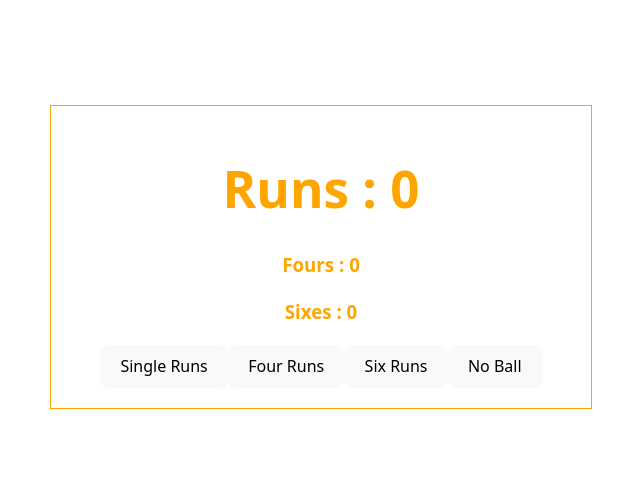
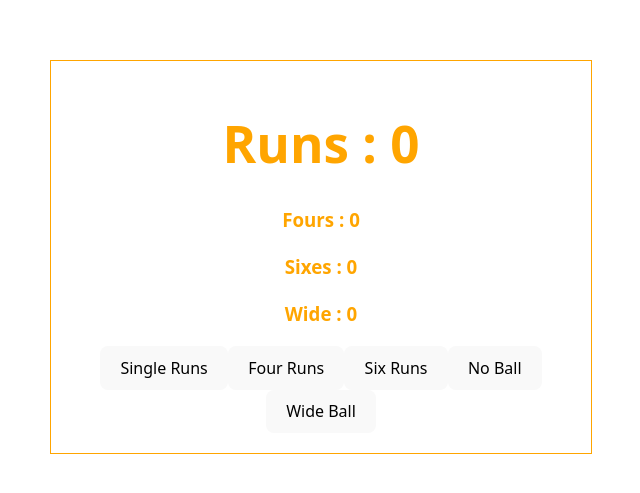
Before and after one commit to plabondas001/Add-Runs, a React (Vite) app: page / in a window 1280 px wide. Shown: the part 143-636 px from the top of the page, without its empty margins (319-959 px from the left). Built offline with nearby package versions, Linux system fonts and the light colour scheme.

Commit message:
wideball

```diff
--- a/src/component/Runs.jsx
+++ b/src/component/Runs.jsx
@@ -5,6 +5,7 @@ const Runs = () => {
     const [runs,setRuns] = useState(0);
     const [fours,setFours] = useState(0)
     const [sixes,setSixes] = useState(0)
+    const [wide,setWide] = useState(0)
     // Event handler
     const singleRun = () => {
         const updateRuns = runs + 1
@@ -30,6 +31,13 @@ const Runs = () => {
         setRuns(updateRuns)
     }
 
+    const wideBall = () => {
+        const updateRuns = runs + 1
+        const updateWide = wide + 1
+        setWide(updateWide)
+        setRuns(updateRuns)
+    }
+
     // Style
     const runsStyle = {
         border : '1px solid orange',
@@ -42,6 +50,7 @@ const Runs = () => {
         <h1>Runs : {runs}</h1>
         <h3>Fours : {fours}</h3>
         <h3>Sixes : {sixes}</h3>
+        <h3>Wide : {wide}</h3>
         {
             runs >= 50 && <h2>Half Century</h2>
         }
@@ -53,6 +62,7 @@ const Runs = () => {
         <button onClick={fourRuns}>Four Runs</button>
         <button onClick={sixRuns}>Six Runs</button>
         <button onClick={noBall}>No Ball</button>
+        <button onClick={wideBall}>Wide Ball</button>
     </div>
  )
 };
```
